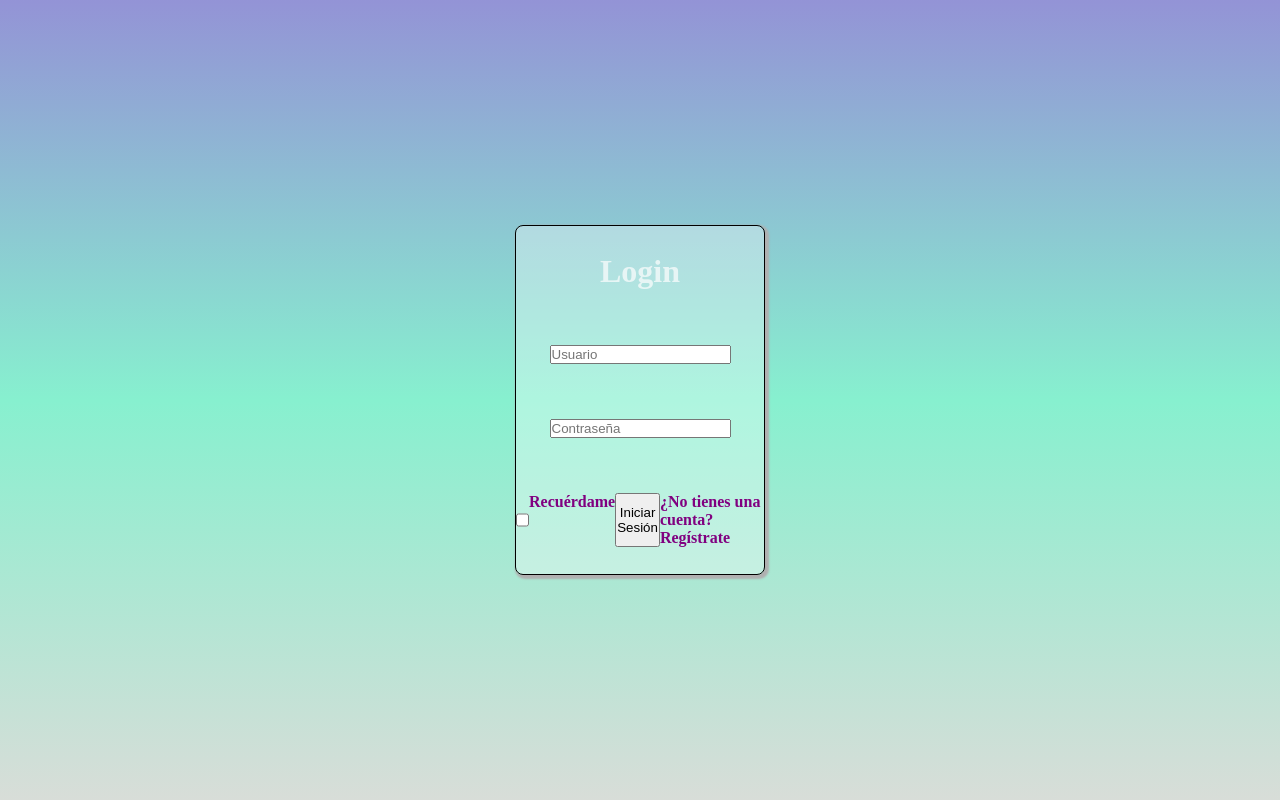
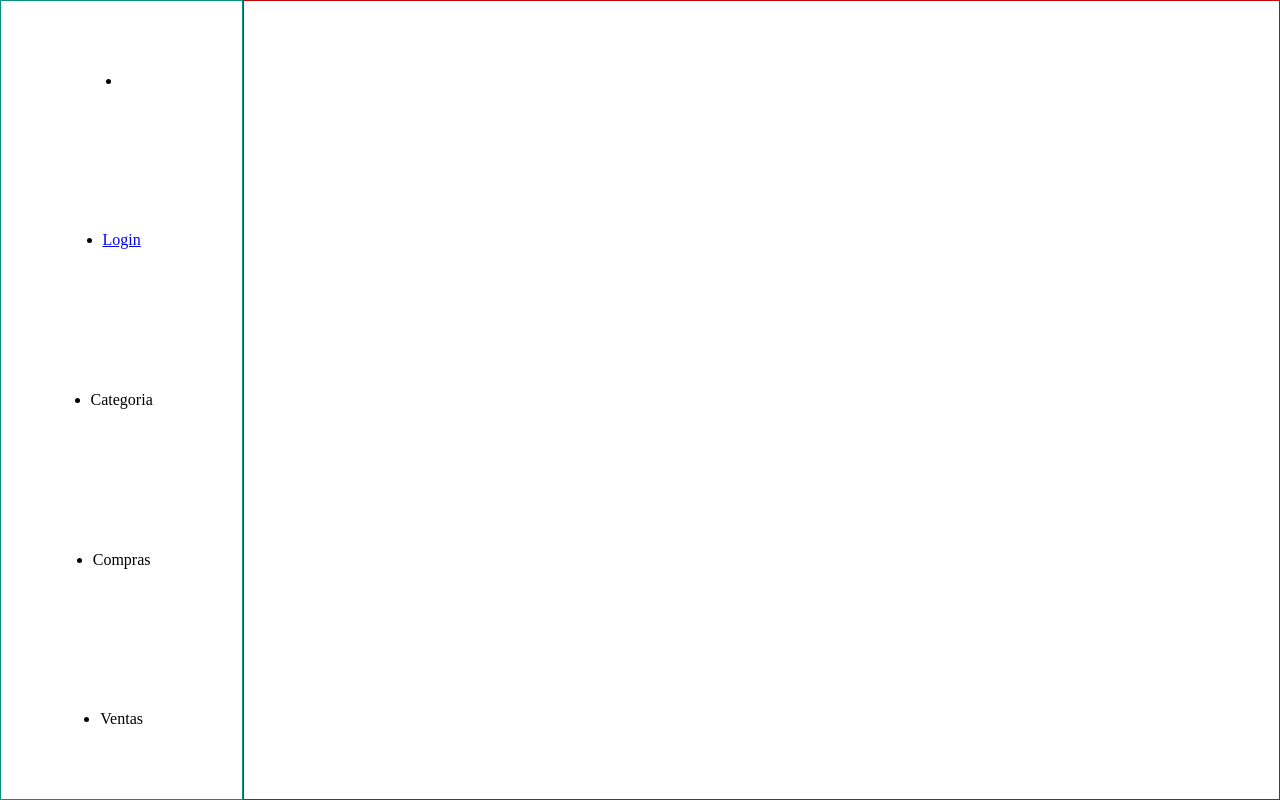
Before and after one commit to adammaster29/markeplace, a React (Vite) app: page / in a window 1280 px wide. Built offline with nearby package versions, Linux system fonts and the light colour scheme.

Commit message:
file/productos/navegacion

```diff
--- /dev/null
+++ b/Productos.css
@@ -0,0 +1,21 @@
+.padre__productos{
+    display: flex;
+    flex-direction: row;
+    height: 100vh;
+    width: 100%;
+}
+.hijo__navbar-menu{
+    border: 1px solid #0a917d;
+    display: flex;
+    flex-direction: column;
+    justify-content: space-around;
+    align-items: center;
+    width: 300px;
+    height: 100%;
+
+}
+.hijo__productos{
+    border: 1px solid #c70808;
+    width: 100%;
+    height: 100%;
+}
--- a/src/App.jsx
+++ b/src/App.jsx
@@ -1,5 +1,6 @@
 import { BrowserRouter as Router, Route, Routes } from 'react-router-dom';
 import './App.css';
+import '../Productos.css';
 import Login from './components/Login';
 import Productos from './components/Productos';
 
@@ -7,8 +8,8 @@ function App() {
   return (
     <Router>
       <Routes>
-        <Route path="/" element={<Login />} />
-        <Route path="/productos" element={<Productos />} />
+        <Route path="/login" element={<Login />} />
+        <Route path="/" element={<Productos />} />
       </Routes>
     </Router>
   );
--- a/src/components/Login.jsx
+++ b/src/components/Login.jsx
@@ -38,7 +38,7 @@ const Login = () => {
   useEffect(() => {
     if (isLoggedIn) {
       // Redirigir al componente de productos
-      navigate('/productos');
+      navigate('/');
     }
   }, [isLoggedIn, navigate]);
 
--- a/src/components/Productos.jsx
+++ b/src/components/Productos.jsx
@@ -1,10 +1,23 @@
 import React from 'react';
 
 const Productos = () => {
+  const storedUsername = localStorage.getItem('username');
+
   return (
-    <div>
-      <h1>Productos</h1>
-      {/* Contenido de la vista de productos */}
+    <div className='padre__productos'>
+        {/* *****************navegacion************** */}
+            <ul className="hijo__navbar-menu">
+                <li>  {storedUsername && <p>User: {storedUsername}</p>}</li>
+                <li><a href="/login">Login</a></li>
+                <li><span>Categoria</span></li>
+                <li><span>Compras</span></li>
+                <li><span>Ventas</span></li>
+            </ul>
+
+        {/* ******************productos********************** */}
+        <div className="hijo__productos">
+
+        </div>
     </div>
   );
 };
```
